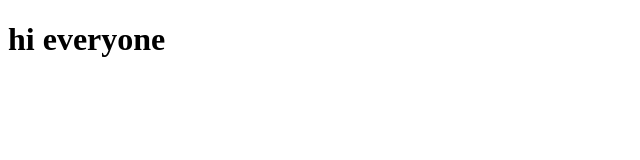
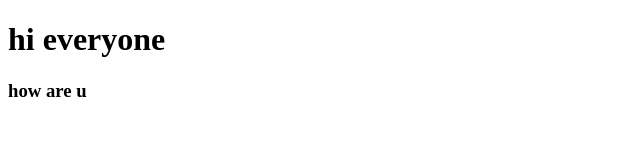
Before and after one commit to ulianasunny31/2-Tutorial, a plain HTML site: page index.html in a window 1280 px wide. Shown: the full height of the page, 0-640 px from the left. Drawn offline with Linux system fonts and the light colour scheme.

Commit message:
second commit

```diff
--- a/index.html
+++ b/index.html
@@ -7,5 +7,6 @@
 </head>
 <body>
   <h1>hi everyone</h1>
+  <h3>how are u</h3>
 </body>
 </html>
```
